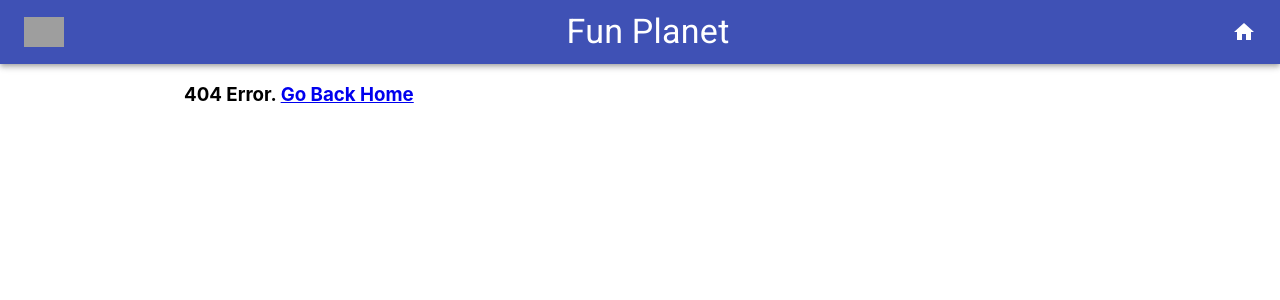
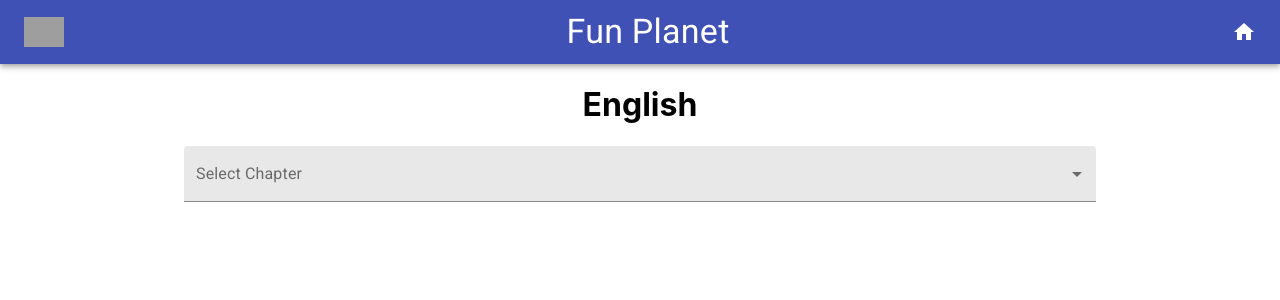
Before and after one commit to dipamsen/FPSite, a React (Create React App) app: page /resources/eng in a window 1280 px wide. Before the commit this address had no page. Shown: the top 300 px of the page. Built offline with nearby package versions, Linux system fonts and the light colour scheme; grey boxes are pictures that could not be loaded.

Commit message:
prototype resources

```diff
--- a/src/App.tsx
+++ b/src/App.tsx
@@ -3,8 +3,9 @@ import { BrowserRouter as Router, Switch, Route } from "react-router-dom";
 import Header from "./components/Header";
 import HomeScreen from "./screens/Home";
 import SyllabusScreen from "./screens/Syllabus";
-import BetweenusScreen from "./screens/Betweenus";
+import ResourcesScreen from "./screens/Resources";
 import NotFound from "./screens/NotFound";
+import SubjectResourcesScreen from "./screens/SubjectResources";
 import { Container } from "@material-ui/core";
 
 function App(): JSX.Element {
@@ -17,9 +18,14 @@ function App(): JSX.Element {
             <SyllabusScreen />
           </Container>
         </Route>
-        <Route exact path="/betweenus">
+        <Route exact path="/resources/:sub">
           <Container maxWidth="md">
-            <BetweenusScreen />
+            <SubjectResourcesScreen />
+          </Container>
+        </Route>
+        <Route exact path="/resources">
+          <Container maxWidth="md">
+            <ResourcesScreen />
           </Container>
         </Route>
         <Route exact path="/">
--- /dev/null
+++ b/src/components/ChapterResources.tsx
@@ -0,0 +1,43 @@
+import { Button, ButtonGroup, Divider } from "@material-ui/core";
+import React from "react";
+
+export default function ChapterResources({
+  chapter,
+  chapterName,
+}: {
+  chapter: number;
+  chapterName: string;
+}): JSX.Element {
+  const resources = [
+    {
+      name: "Practice Sheet",
+      qp: "https://google.com",
+      as: "https://betweenus.in",
+    },
+  ];
+  return (
+    <div>
+      <h1>
+        Chapter: {chapter}. {chapterName}
+      </h1>
+      {resources.map((res, i) => (
+        <div key={i}>
+          <div style={{ display: "flex", justifyContent: "space-between" }}>
+            <div style={{ margin: "10px", fontSize: "large" }}>{res.name}</div>
+            <div>
+              <ButtonGroup variant="contained">
+                <Button target="_blank" href={res.qp}>
+                  Question Paper
+                </Button>
+                <Button target="_blank" href={res.as}>
+                  Answer Sheet
+                </Button>
+              </ButtonGroup>
+            </div>
+          </div>
+          <Divider />
+        </div>
+      ))}
+    </div>
+  );
+}
--- a/src/screens/Betweenus.tsx
+++ /dev/null
@@ -1,23 +0,0 @@
-import React, { useState } from "react";
-// import { Select, MenuItem, List, ListItem } from "@material-ui/core";
-import LinkedList from "../components/LinkedList";
-export default function Betweenus(): JSX.Element {
-  const subjects = {
-    eng: "English",
-    hin: "Hindi",
-    mat: "Maths",
-    sci: "Science",
-    ssc: "Social Science",
-  };
-  return (
-    <div>
-      <h2 style={{ textAlign: "center" }}>Betweenus</h2>
-      <LinkedList
-        list={Object.entries(subjects).map(([code, name]) => ({
-          name,
-          url: code,
-        }))}
-      />
-    </div>
-  );
-}
--- a/src/screens/Home.tsx
+++ b/src/screens/Home.tsx
@@ -2,7 +2,7 @@ import React from "react";
 
 import LinkedList from "../components/LinkedList";
 export default function HomeScreen(): JSX.Element {
-  const pages = ["Betweenus", "Papers", "Syllabus"];
+  const pages = ["Resources", "Papers", "Syllabus"];
   return (
     <>
       <h2 style={{ textAlign: "center" }}>Grade 10</h2>
--- /dev/null
+++ b/src/screens/Resources.tsx
@@ -0,0 +1,17 @@
+import React from "react";
+// import { Select, MenuItem, List, ListItem } from "@material-ui/core";
+import LinkedList from "../components/LinkedList";
+import { SUBJECTS } from "../shared/constants";
+export default function Resources(): JSX.Element {
+  return (
+    <div>
+      <h2 style={{ textAlign: "center" }}>Resources</h2>
+      <LinkedList
+        list={Object.entries(SUBJECTS).map(([code, name]) => ({
+          name,
+          url: code,
+        }))}
+      />
+    </div>
+  );
+}
--- /dev/null
+++ b/src/screens/SubjectResources.tsx
@@ -0,0 +1,38 @@
+import { FormControl, InputLabel, MenuItem, Select } from "@material-ui/core";
+import React, { useState } from "react";
+import { useParams } from "react-router-dom";
+import { SUBJECTS } from "../shared/constants";
+import { Subject } from "../shared/types";
+import ChapterResources from "../components/ChapterResources";
+
+export default function SubjectResources(): JSX.Element {
+  const { sub } = useParams<{ sub: Subject }>();
+  const [chapter, setChapter] = useState("");
+  const chapters = ["Rational Numbers", "Trigonometry"];
+  const handleChange = (
+    event: React.ChangeEvent<{ name?: string | undefined; value: unknown }>
+  ) => {
+    setChapter(String(event.target.value).toString());
+  };
+  return (
+    <div>
+      <h1 style={{ textAlign: "center" }}>{SUBJECTS[sub]}</h1>
+      <FormControl style={{ width: "100%" }} variant="filled">
+        <InputLabel>Select Chapter</InputLabel>
+        <Select value={chapter} onChange={handleChange}>
+          <MenuItem value="" disabled>
+            Chapter
+          </MenuItem>
+          {chapters.map((ch, i) => (
+            <MenuItem value={i} key={i}>
+              {ch}
+            </MenuItem>
+          ))}
+        </Select>
+      </FormControl>
+      {chapter && (
+        <ChapterResources chapter={+chapter} chapterName={chapters[+chapter]} />
+      )}
+    </div>
+  );
+}
--- a/src/screens/Syllabus.tsx
+++ b/src/screens/Syllabus.tsx
@@ -2,7 +2,7 @@ import React from "react";
 // import { List, ListItem } from "@material-ui/core";
 // import { Link } from "react-router-dom";
 export default function HomeScreen(): JSX.Element {
-  // const pages = ["Betweenus", "Papers", "Syllabus"];
+  // const pages = ["Resources", "Papers", "Syllabus"];
   return (
     <>
       <h2>Syllabus Not Available at this moment. Please try again later.</h2>
--- a/src/screens/Tester.tsx
+++ b/src/screens/Tester.tsx
@@ -1,5 +1,5 @@
 import React, { useState, useEffect } from "react";
-import * as API from "../API";
+import * as API from "../shared/API";
 
 export default function Tester(): JSX.Element {
   const [testName, setTestName] = useState("");
--- /dev/null
+++ b/src/shared/constants.ts
@@ -0,0 +1,7 @@
+export const SUBJECTS = {
+  eng: "English",
+  hin: "Hindi",
+  mat: "Maths",
+  sci: "Science",
+  ssc: "Social Science",
+}
--- /dev/null
+++ b/src/shared/types.ts
@@ -0,0 +1 @@
+export type Subject = "eng" | "hin" | "sci" | "mat" | "ssc"
```
Also changed, not shown: src/shared/API.ts (renamed from src/API.ts).
